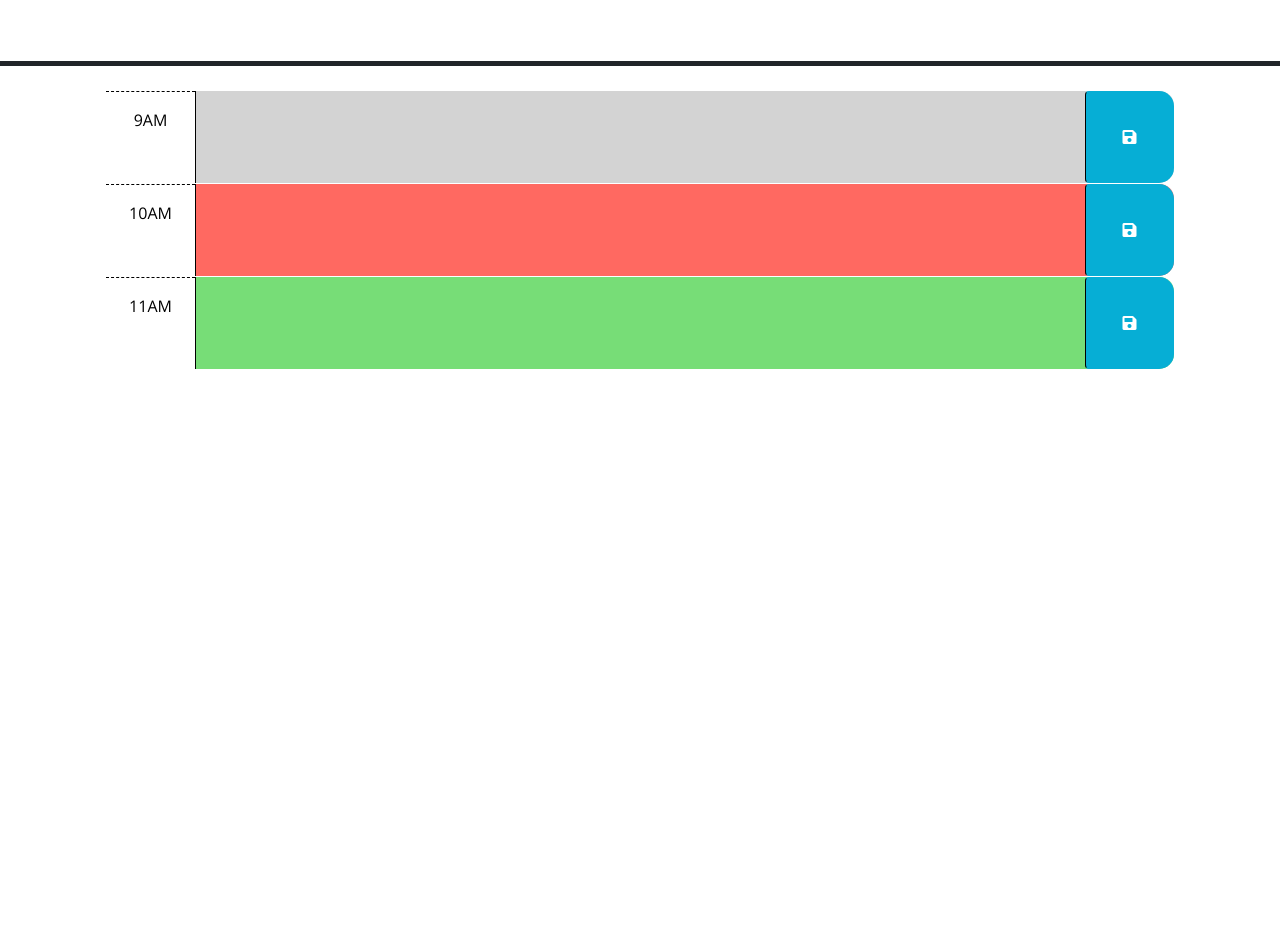
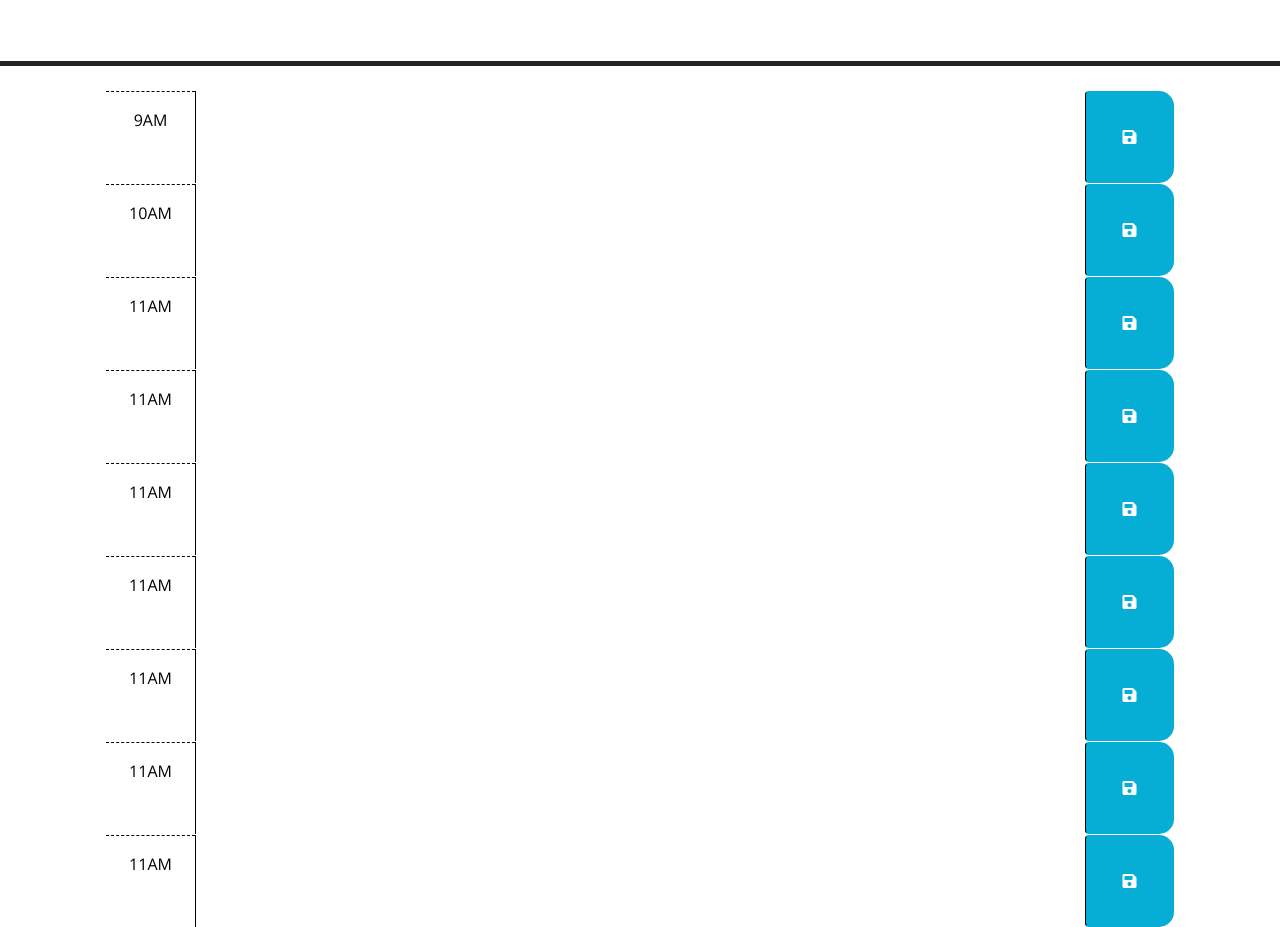
Before and after one commit to Ms-Meredith-McD/WorkDayScheduler, a plain HTML site: page index.html in a window 1280 px wide. Shown: the part 166-1093 px from the top of the page. Before the commit the page ends 800 px from the top, so only its background shows below. Drawn offline with nearby package versions, Linux system fonts and the light colour scheme; files that its build step writes are made by us from their sources; files whose address does not match are found by name.

Commit message:
added time blocks to index page

```diff
--- a/index.html
+++ b/index.html
@@ -29,18 +29,8 @@
       <p id="currentDay" class="lead"></p>
     </header>
     <div class="container-lg px-5">
-      <!-- Use class for "past", "present", and "future" to apply styles to the
-        time-block divs accordingly. The javascript will need to do this by
-        adding/removing these classes on each div by comparing the hour in the
-        id to the current hour. The html provided below is meant to be an example
-        demonstrating how the css provided can be leveraged to create the
-        desired layout and colors. The html below should be removed or updated
-        in the finished product. Remember to delete this comment once the
-        code is implemented.
-        -->
 
-      <!-- Example of a past time block. The "past" class adds a gray background color. -->
-      <div id="hour-9" class="row time-block past">
+      <div id="hour-9" class="row time-block">
         <div class="col-2 col-md-1 hour text-center py-3">9AM</div>
         <textarea class="col-8 col-md-10 description" rows="3"> </textarea>
         <button class="btn saveBtn col-2 col-md-1" aria-label="save">
@@ -48,8 +38,7 @@
         </button>
       </div>
 
-      <!-- Example of a a present time block. The "present" class adds a red background color. -->
-      <div id="hour-10" class="row time-block present">
+      <div id="hour-10" class="row time-block">
         <div class="col-2 col-md-1 hour text-center py-3">10AM</div>
         <textarea class="col-8 col-md-10 description" rows="3"> </textarea>
         <button class="btn saveBtn col-2 col-md-1" aria-label="save">
@@ -57,8 +46,55 @@
         </button>
       </div>
 
-      <!-- Example of a future time block. The "future" class adds a green background color. -->
-      <div id="hour-11" class="row time-block future">
+      <div id="hour-11" class="row time-block">
+        <div class="col-2 col-md-1 hour text-center py-3">11AM</div>
+        <textarea class="col-8 col-md-10 description" rows="3"> </textarea>
+        <button class="btn saveBtn col-2 col-md-1" aria-label="save">
+          <i class="fas fa-save" aria-hidden="true"></i>
+        </button>
+      </div>
+
+      <div id="hour-12" class="row time-block">
+        <div class="col-2 col-md-1 hour text-center py-3">11AM</div>
+        <textarea class="col-8 col-md-10 description" rows="3"> </textarea>
+        <button class="btn saveBtn col-2 col-md-1" aria-label="save">
+          <i class="fas fa-save" aria-hidden="true"></i>
+        </button>
+      </div>
+
+      <div id="hour-13" class="row time-block">
+        <div class="col-2 col-md-1 hour text-center py-3">11AM</div>
+        <textarea class="col-8 col-md-10 description" rows="3"> </textarea>
+        <button class="btn saveBtn col-2 col-md-1" aria-label="save">
+          <i class="fas fa-save" aria-hidden="true"></i>
+        </button>
+      </div>
+
+      <div id="hour-14" class="row time-block">
+        <div class="col-2 col-md-1 hour text-center py-3">11AM</div>
+        <textarea class="col-8 col-md-10 description" rows="3"> </textarea>
+        <button class="btn saveBtn col-2 col-md-1" aria-label="save">
+          <i class="fas fa-save" aria-hidden="true"></i>
+        </button>
+      </div>
+
+      <div id="hour-15" class="row time-block">
+        <div class="col-2 col-md-1 hour text-center py-3">11AM</div>
+        <textarea class="col-8 col-md-10 description" rows="3"> </textarea>
+        <button class="btn saveBtn col-2 col-md-1" aria-label="save">
+          <i class="fas fa-save" aria-hidden="true"></i>
+        </button>
+      </div>
+
+      <div id="hour-16" class="row time-block">
+        <div class="col-2 col-md-1 hour text-center py-3">11AM</div>
+        <textarea class="col-8 col-md-10 description" rows="3"> </textarea>
+        <button class="btn saveBtn col-2 col-md-1" aria-label="save">
+          <i class="fas fa-save" aria-hidden="true"></i>
+        </button>
+      </div>
+
+      <div id="hour-17" class="row time-block">
         <div class="col-2 col-md-1 hour text-center py-3">11AM</div>
         <textarea class="col-8 col-md-10 description" rows="3"> </textarea>
         <button class="btn saveBtn col-2 col-md-1" aria-label="save">
```
